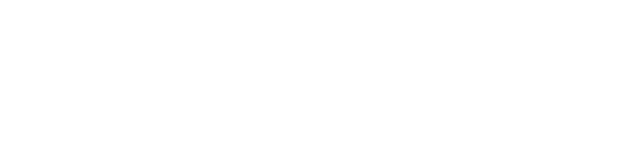
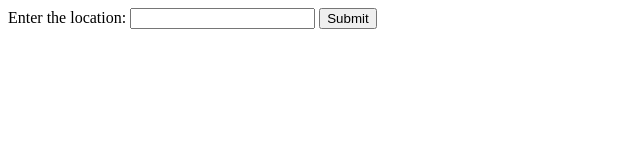
Before and after one commit to Stephenasembo/weather-forecast, a plain HTML site: page index.html in a window 1280 px wide. Shown: the whole page, without its empty margins (0-640 px from the left). Drawn offline with Linux system fonts and the light colour scheme.

Commit message:
Create Form For Location Entry
The user will enter the location to forecast its weather

```diff
--- a/index.html
+++ b/index.html
@@ -8,6 +8,14 @@
   <script defer src="./script.js"></script>
 </head>
 <body>
-
+  <div id="container">
+    <form action="#">
+      <div>
+        <label for="locationInput">Enter the location: </label>
+        <input type="text" id="locationInput">
+        <button id="submitBtn">Submit</button>
+      </div>
+    </form>
+  </div>
 </body>
 </html>
```
